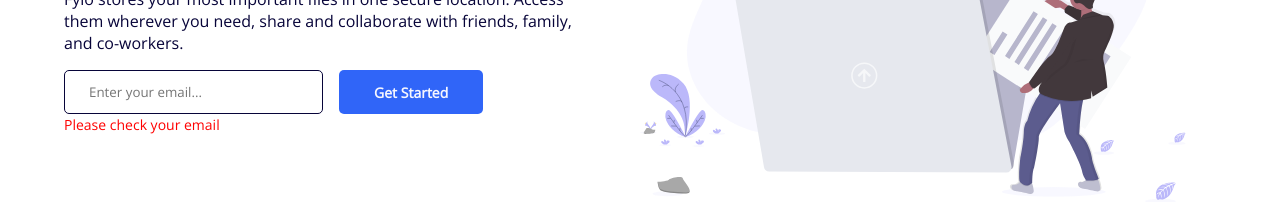
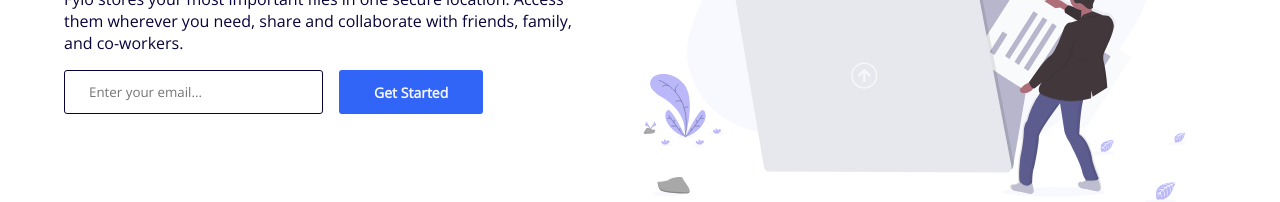
Before and after one commit to zyadfallatah/frontend-mentor-challenge-4, a plain HTML site: page index.html in a window 1280 px wide. Shown: the part 358-560 px from the top of the page. Drawn offline with nearby package versions, Linux system fonts and the light colour scheme.

Commit message:
email valid Done

```diff
--- a/index.html
+++ b/index.html
@@ -58,6 +58,7 @@
       </p>
       <form action="" method="post" >
         <input type="email" name="email" id="email" placeholder="Enter your email...">
+        <span class="email-error">Please check your email</span>
         <input type="button" value="Get Started">
       </form>
     </div>
--- a/style.css
+++ b/style.css
@@ -95,25 +95,26 @@ header ul li a {
   flex-direction: column;
 }
 .intro form input[type="email"] {
-  position: relative;
   padding: .75rem 1.5rem;
   margin: 1rem 0;
   font-family: var(--open-sans);
   border: 1px solid var(--primary-dark-blue);
-  border-radius: 5px;
+  border-radius: 3px;
 }
 .intro form input[type="email"]:invalid {
   border: 1px solid red;
 }
-.intro form::before  {
-  content: "Please check your email";
+.intro form .email-error {
   position: absolute;
   bottom: -20px;
   font-family: var(--open-sans);
-  font-size: 14px;
+  font-size: 12px;
   color: red;
+  opacity: 0;
 }
-
+.intro form input[type="email"]:invalid + .email-error {
+  opacity: 1;
+}
 .intro form input[type="button"] {
   padding: .75rem;
   font-size: 14px;
@@ -122,7 +123,7 @@ header ul li a {
   background-color: var(--accent-blue);
   color: var(--neutral-blue);
   border: none;
-  border-radius: 5px;
+  border-radius: 3px;
   cursor: pointer;
 }
 .intro form input[type="button"]:hover {
```
